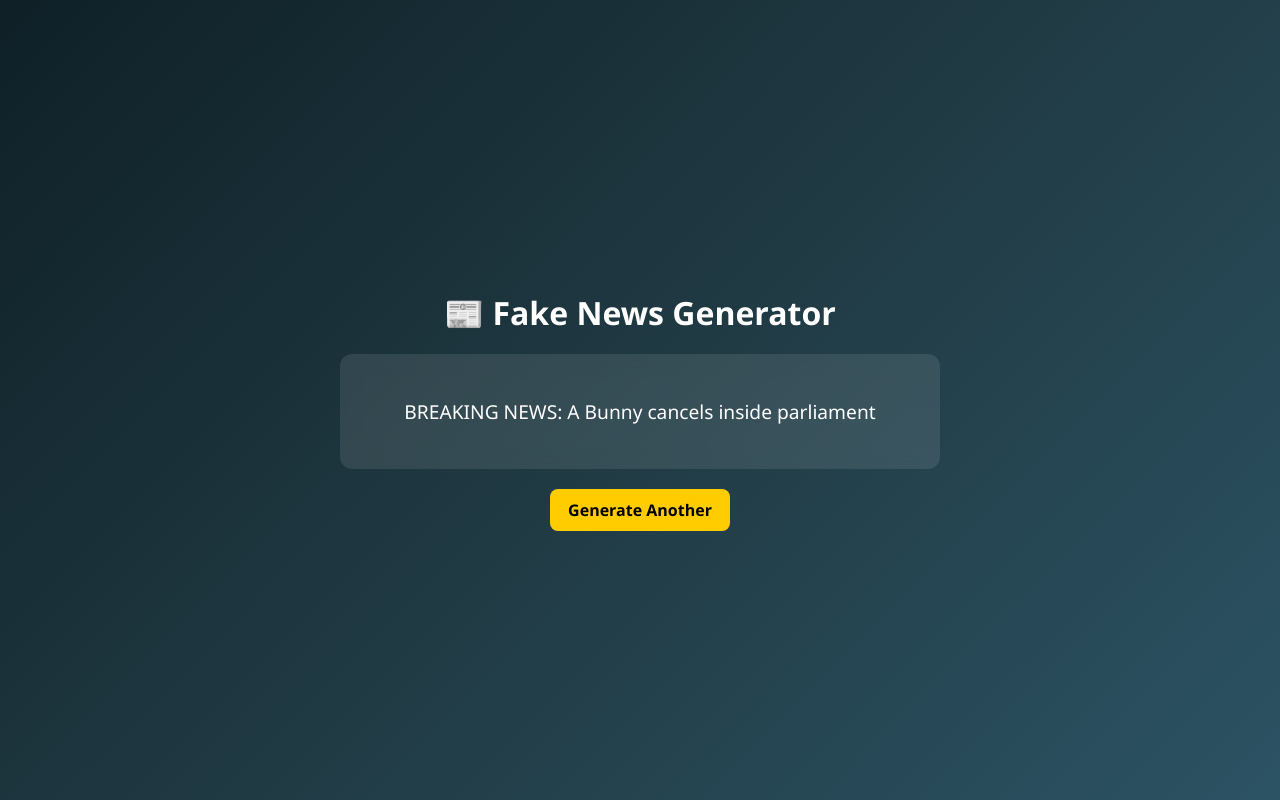
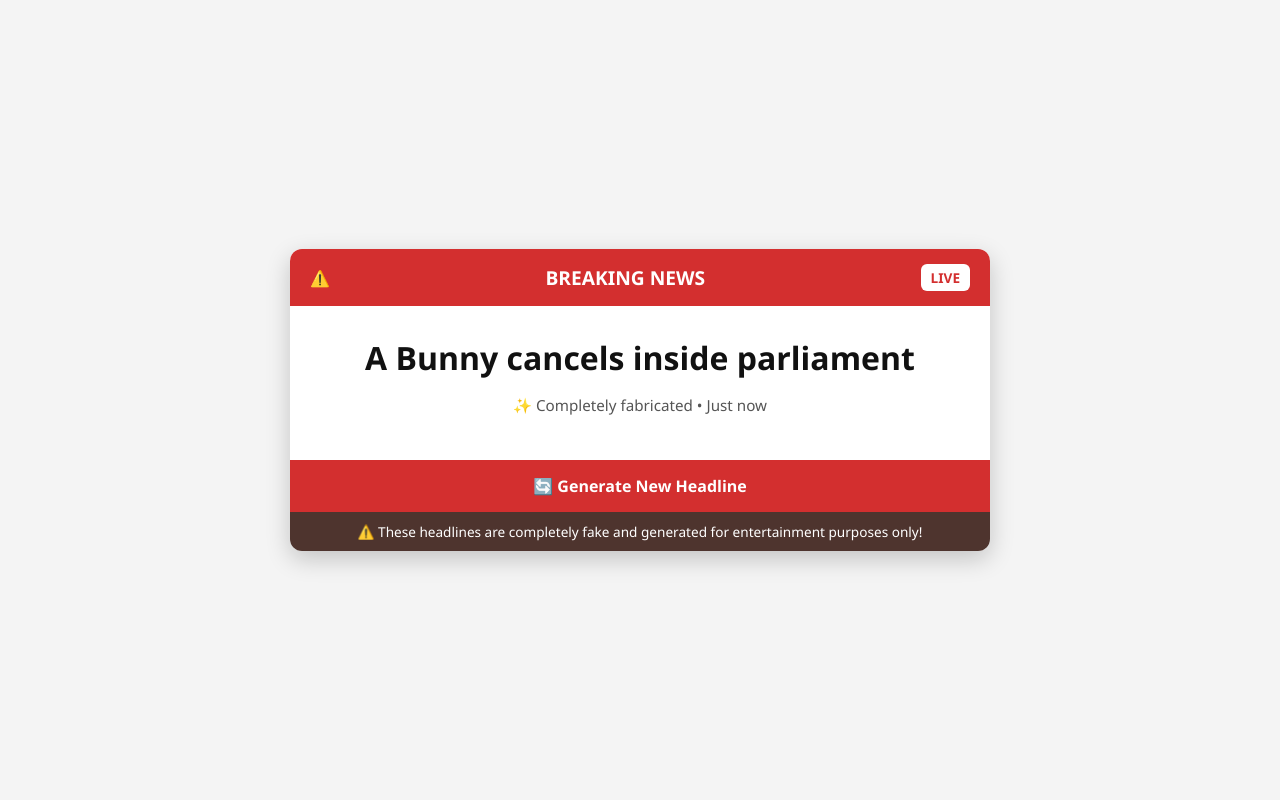
Before and after one commit to MMaria18/Fake-News-Generator, a Flask app: page / in a window 1280 px wide. Run offline with Flask 3, Linux system fonts and the light colour scheme.

Commit message:
prototype

```diff
--- a/static/style.css
+++ b/static/style.css
@@ -1,46 +1,89 @@
+/* General Body */
 body {
     font-family: 'Segoe UI', sans-serif;
-    background: linear-gradient(135deg, #0f2027, #203a43, #2c5364);
-    color: white;
-    height: 100vh;
+    background-color: #f4f4f4;
     display: flex;
+    justify-content: center;
     align-items: center;
-    justify-content: center;
+    min-height: 100vh;
     margin: 0;
 }
 
-.container {
-    text-align: center;
-    width: 80%;
-    max-width: 600px;
+/* Container */
+.news-container {
+    width: 90%;
+    max-width: 700px;
+    background-color: #fff;
+    border-radius: 12px;
+    box-shadow: 0 8px 25px rgba(0,0,0,0.2);
+    overflow: hidden;
 }
 
-h1 {
-    margin-bottom: 20px;
+/* Header */
+.news-header {
+    background-color: #d32f2f; /* red */
+    color: #fff;
+    padding: 15px 20px;
+    display: flex;
+    align-items: center;
+    justify-content: space-between;
 }
 
-.card {
-    background: rgba(255, 255, 255, 0.1);
-    padding: 25px;
-    border-radius: 12px;
-    backdrop-filter: blur(10px);
-    margin-bottom: 20px;
-}
-
-.headline {
+.news-header h2 {
+    margin: 0;
     font-size: 1.2rem;
-}
-
-.btn {
-    display: inline-block;
-    padding: 10px 18px;
-    background: #ffcc00;
-    color: black;
-    text-decoration: none;
-    border-radius: 8px;
     font-weight: bold;
 }
 
-.btn:hover {
-    background: #ffd633;
+.news-header .live {
+    background-color: #fff;
+    color: #d32f2f;
+    padding: 4px 10px;
+    font-weight: bold;
+    border-radius: 6px;
+    font-size: 0.85rem;
 }
+
+/* Headline Card */
+.headline-card {
+    padding: 30px 20px;
+    text-align: center;
+}
+
+.headline-card h1 {
+    font-size: 2rem;
+    margin: 0 0 10px 0;
+    font-weight: 700;
+    color: #111;
+}
+
+.headline-card .subtext {
+    color: #555;
+    font-size: 0.95rem;
+}
+
+/* Button */
+.generate-btn {
+    display: block;
+    text-align: center;
+    background-color: #d32f2f;
+    color: #fff;
+    text-decoration: none;
+    font-weight: bold;
+    padding: 15px 0;
+    font-size: 1rem;
+    transition: 0.3s;
+}
+
+.generate-btn:hover {
+    background-color: #b71c1c;
+}
+
+/* Disclaimer */
+.disclaimer {
+    background-color: #4e342e;
+    color: #fff;
+    text-align: center;
+    padding: 10px;
+    font-size: 0.85rem;
+}
--- a/templates/index.html
+++ b/templates/index.html
@@ -7,15 +7,32 @@
 </head>
 <body>
 
-    <div class="container">
-        <h1>📰 Fake News Generator</h1>
+<div class="news-container">
 
-        <div class="card">
-            <p class="headline">BREAKING NEWS: {{ headline }}</p>
-        </div>
+    <!-- Header -->
+    <div class="news-header">
+        <span class="icon">⚠️</span>
+        <h2>BREAKING NEWS</h2>
+        <span class="live">LIVE</span>
+    </div>
 
-        <a href="/" class="btn">Generate Another</a>
+    <!-- Headline Card -->
+    <div class="headline-card">
+        <h1>{{ headline }}</h1>
+        <p class="subtext">✨ Completely fabricated • Just now</p>
     </div>
+
+    <!-- Generate Button -->
+    <a href="/" class="generate-btn">
+        🔄 Generate New Headline
+    </a>
+
+    <!-- Disclaimer -->
+    <div class="disclaimer">
+        ⚠️ These headlines are completely fake and generated for entertainment purposes only!
+    </div>
+
+</div>
 
 </body>
 </html>
```
